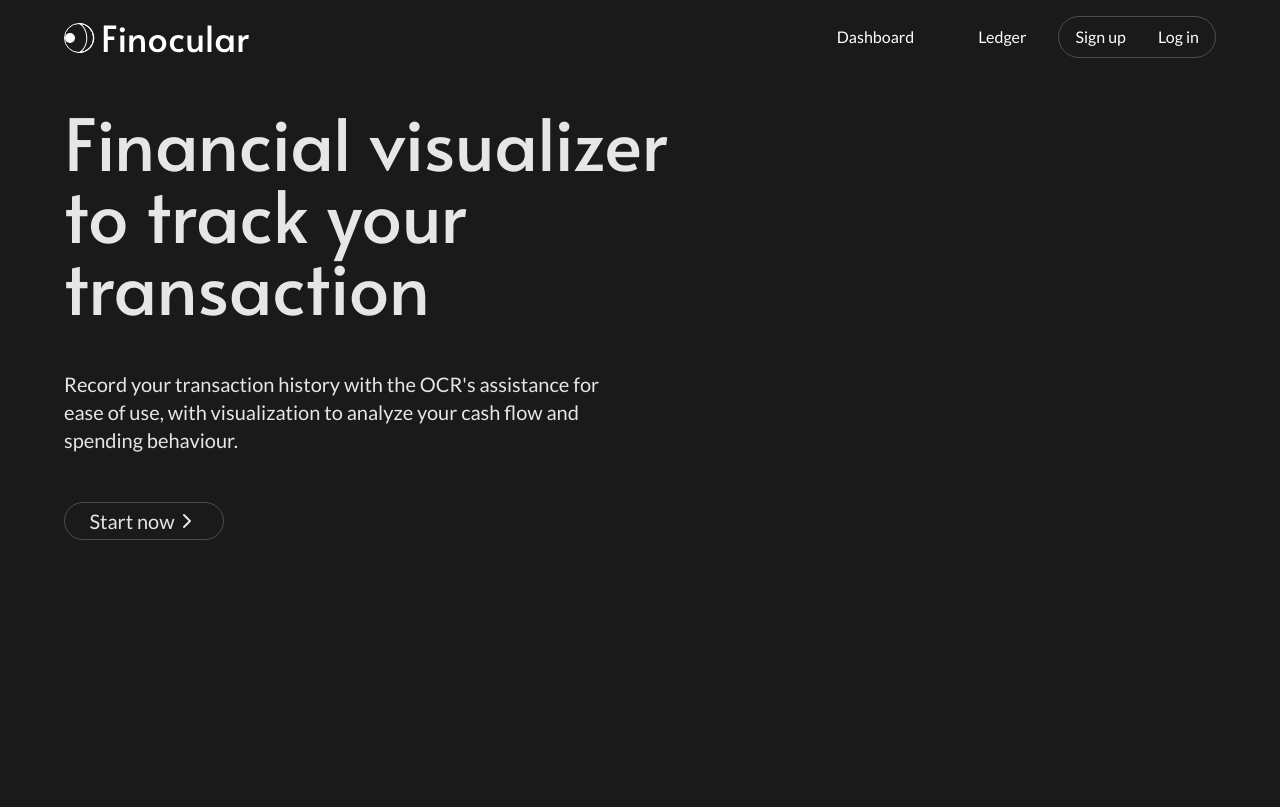
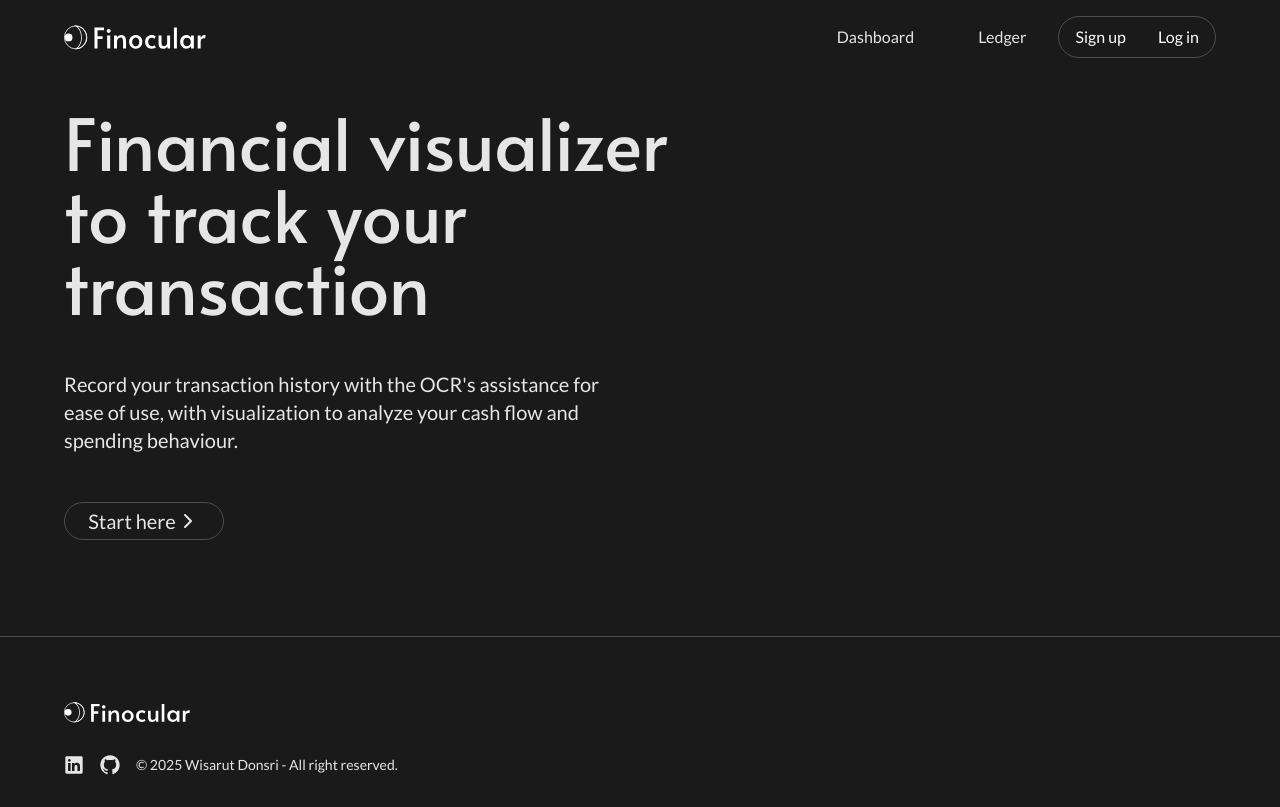
Before and after one commit to dwisarut/finocular, a React (Vite) app: page / in a window 1280 px wide. Built offline with nearby package versions, Linux system fonts and the light colour scheme.

Commit message:
feat: add footer and edit styling

```diff
--- a/src/components/LandingPage.tsx
+++ b/src/components/LandingPage.tsx
@@ -1,5 +1,8 @@
+import Button from "./Button";
 import Navbar from "./Navbar";
 import { ChevronRight } from "lucide-react";
+import { LinkedInLogoIcon, GitHubLogoIcon } from "@radix-ui/react-icons";
+import { Link } from "react-router-dom";
 
 const LandingPage = () => {
   return (
@@ -14,13 +17,36 @@ const LandingPage = () => {
           use, with visualization to analyze your cash flow and spending
           behaviour.
         </p>
-        <div className="flex flex-row mt-12">
-          <button className="flex justify-center text-contrast-text w-40 text-xl lato ml-8 rounded-4xl border p-1 hover:cursor-pointer items-center">
-            Start now
-            <ChevronRight />
-          </button>
+        <Button name="Start here" to="/ledger" icon={ChevronRight} />
+      </div>
+      <footer className="border-t border-border mt-24">
+        <div className="flex container flex-col mt-8 mb-8">
+          <a href="/" className="flex w-fit h-fit">
+            <img src="/finocular_dark.svg" className="w-32 m-8" />
+          </a>
+          <div className="flex flex-row ml-8 gap-4">
+            <Link
+              to="https://www.linkedin.com/in/wisarut-donsri/"
+              target="_blank"
+              rel="noopener noreferrer"
+              className="w-fit h-fit self-center"
+            >
+              <LinkedInLogoIcon className="text-contrast-text w-5 h-auto hover:text-amber-300" />
+            </Link>
+            <Link
+              to="https://github.com/dwisarut"
+              target="_blank"
+              rel="noopener noreferrer"
+              className="w-fit h-fit self-center"
+            >
+              <GitHubLogoIcon className="text-contrast-text w-5 h-auto hover:text-amber-300" />
+            </Link>
+            <p className="text-contrast-text text-sm lato w-xl">
+              © 2025 Wisarut Donsri - All right reserved.
+            </p>
+          </div>
         </div>
-      </div>
+      </footer>
     </>
   );
 };
--- a/src/components/Navbar.tsx
+++ b/src/components/Navbar.tsx
@@ -16,13 +16,13 @@ const Navbar = () => {
     <>
       <div className="flex container bg-background m-4 justify-between">
         <a className="flex self-center" href="/">
-          <img src="/finocular_dark.svg" className="flex self-center" />
+          <img src="/finocular_dark.svg" className="flex self-center w-36" />
         </a>
         <div className="flex self-center">
           {navItems.map((item) => {
             return (
               <Link
-                className="text-white pl-8 pr-8 self-center lato"
+                className="text-contrast-text pl-8 pr-8 self-center lato"
                 key={item.name}
                 to={item.href}
               >
```
